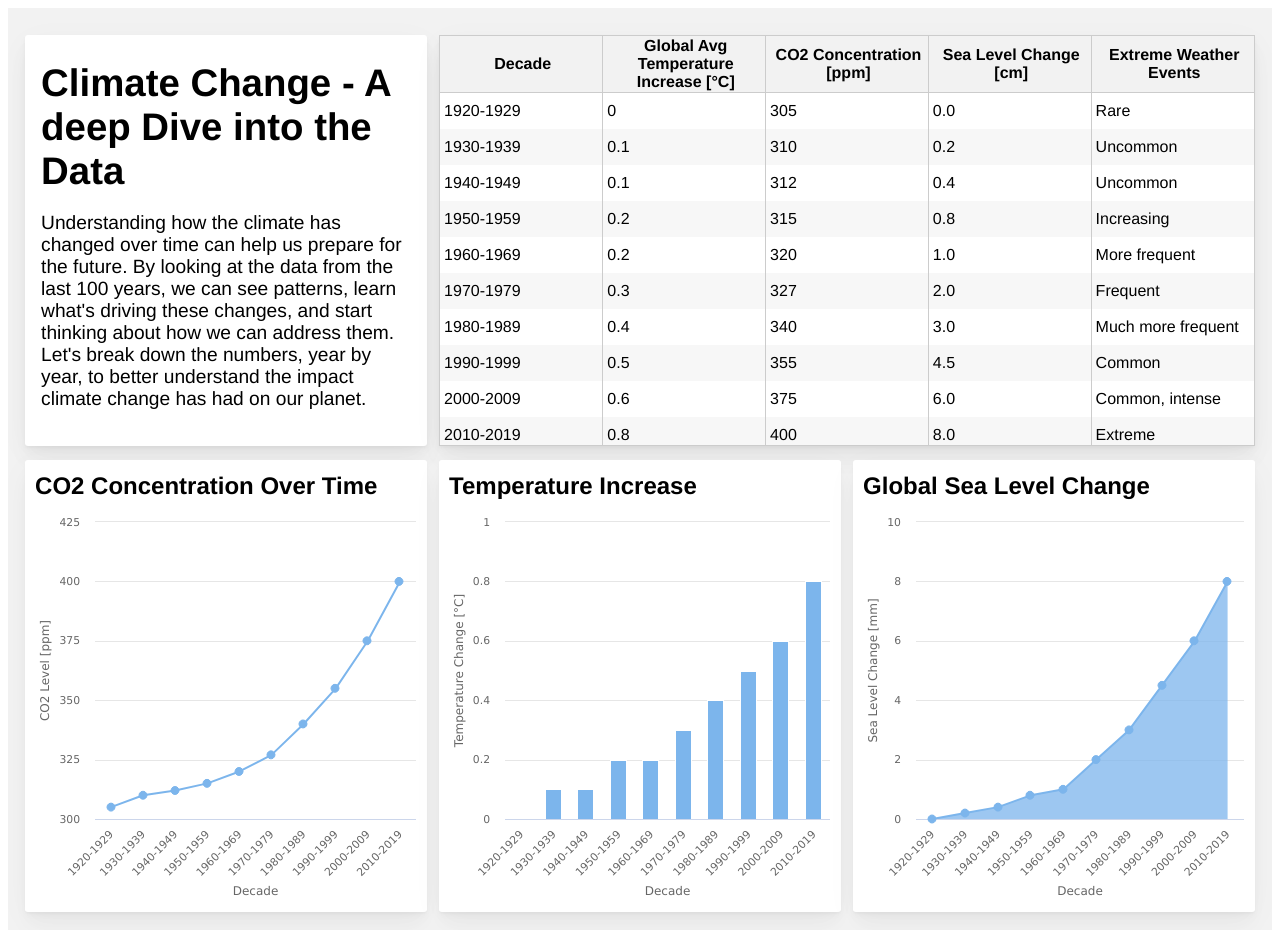
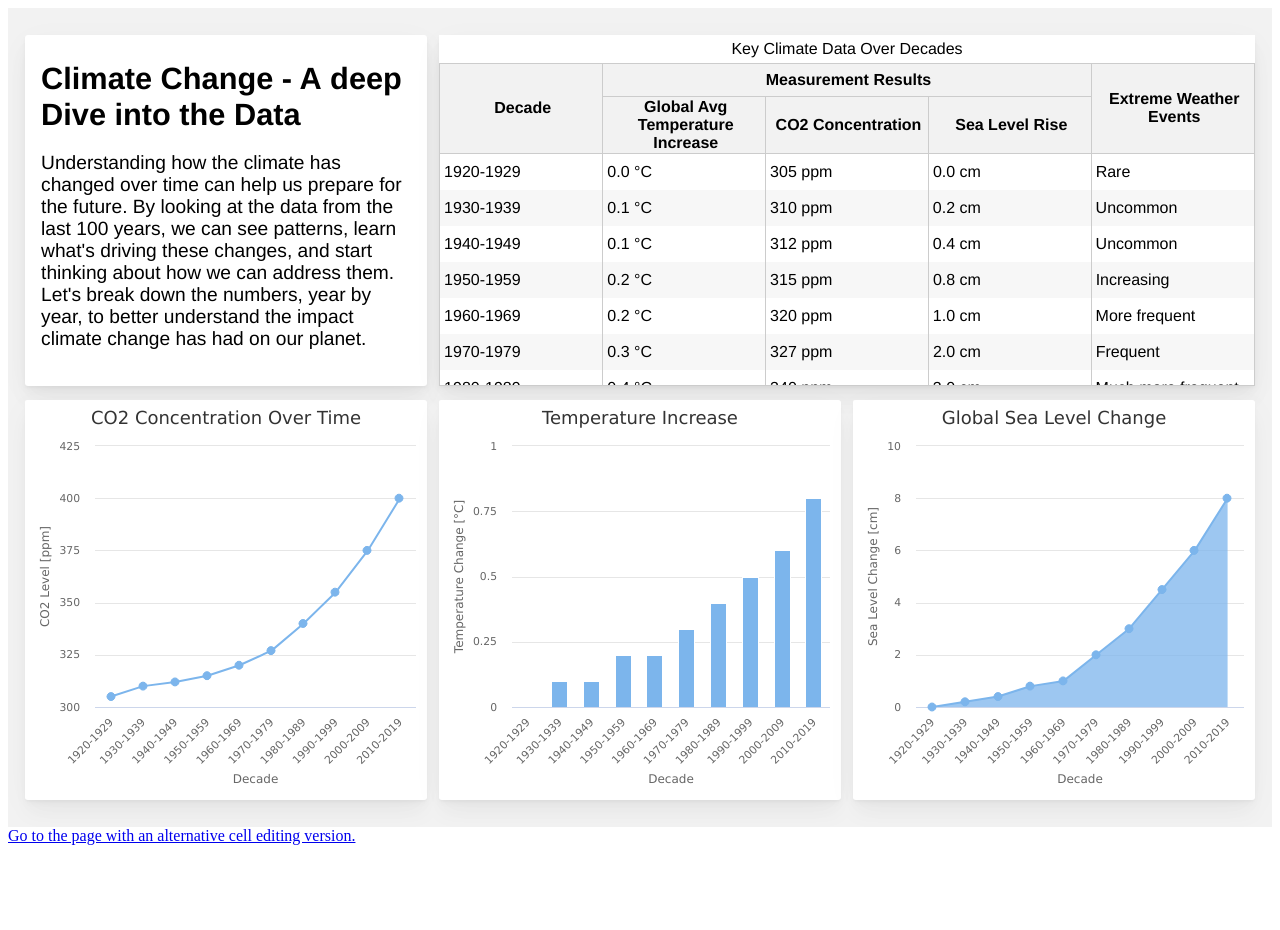
Before and after one commit to ddragula/datagrid-a11y-demo, a plain HTML site: page index.html in a window 1280 px wide. Shown: the top 930 px of the page. After the commit the page ends 853 px from the top, so only its background shows below. Drawn offline with nearby package versions, Linux system fonts and the light colour scheme.

Commit message:
Added missing elements.

```diff
--- a/main.js
+++ b/main.js
@@ -14,7 +14,7 @@ Highcharts.setOptions({
     title: {
         text: ''
     }
-})
+});
 
 Dashboards.board('container', {
     dataPool: {
@@ -56,7 +56,7 @@ Dashboards.board('container', {
         renderTo: 'cell-0-0',
         type: 'HTML',
         html: `<div class="content">
-            <h1>Climate Change - A deep Dive into the Data</h1>
+            <h1>Climate Change - A&nbsp;deep Dive into the Data</h1>
             <p>Understanding how the climate has changed over time can help us prepare for the future. By looking at
             the data from the last 100 years, we can see patterns, learn what's driving these changes, and start
             thinking about how we can address them. Let's break down the numbers, year by year, to better understand
@@ -88,6 +88,23 @@ Dashboards.board('container', {
                     editable: true
                 }
             },
+            caption: {
+                text: 'Key Climate Data Over Decades'
+            },
+            header: [{
+                columnId: 'Decade',
+            }, {
+                format: 'Measurement Results',
+                columns: [{
+                    columnId: 'Global Avg Temperature Increase',
+                }, {
+                    columnId: 'CO2 Concentration',
+                }, {
+                    columnId: 'Sea Level Rise',
+                }]
+            }, {
+                columnId: 'Extreme Weather Events',
+            }],
             columns: [{
                 id: 'Decade',
                 cells: {
@@ -95,21 +112,18 @@ Dashboards.board('container', {
                 }
             }, {
                 id: 'Global Avg Temperature Increase',
-                header: {
-                    format: '{id} [°C]'
+                cells: {
+                    format: '{value:0.1f} °C'
                 }
             }, {
                 id: 'CO2 Concentration',
-                header: {
-                    format: '{id} [ppm]'
+                cells: {
+                    format: '{value} ppm'
                 }
             }, {
                 id: 'Sea Level Rise',
-                header: {
-                    format: 'Sea Level Change [cm]'
-                },
                 cells: {
-                    format: '{value:0.1f}'
+                    format: '{value:0.1f} cm'
                 }
             }]
         }
@@ -126,14 +140,17 @@ Dashboards.board('container', {
         sync: {
             highlight: true
         },
-        title: {
-            text: 'CO2 Concentration Over Time'
-        },
         chartOptions: {
+            title: {
+                text: 'CO2 Concentration Over Time'
+            },
             yAxis: {
                 title: {
                     text: 'CO2 Level [ppm]'
                 }
+            },
+            tooltip: {
+                valueSuffix: ' ppm'
             }
         }
     }, {
@@ -149,17 +166,20 @@ Dashboards.board('container', {
         sync: {
             highlight: true
         },
-        title: {
-            text: 'Temperature Increase'
-        },
         chartOptions: {
             chart: {
                 type: 'column'
+            },
+            title: {
+                text: 'Temperature Increase'
             },
             yAxis: {
                 title: {
                     text: 'Temperature Change [°C]'
                 }
+            },
+            tooltip: {
+                valueSuffix: '°C'
             }
         }
     }, {
@@ -175,17 +195,20 @@ Dashboards.board('container', {
         sync: {
             highlight: true
         },
-        title: {
-            text: 'Global Sea Level Change'
-        },
         chartOptions: {
             chart: {
                 type: 'area'
             },
+            title: {
+                text: 'Global Sea Level Change'
+            },
             yAxis: {
                 title: {
-                    text: 'Sea Level Change [mm]'
+                    text: 'Sea Level Change [cm]'
                 }
+            },
+            tooltip: {
+                valueSuffix: ' cm'
             }
         }
     }]
--- a/styles.css
+++ b/styles.css
@@ -13,15 +13,32 @@
     flex-basis: 66.667%;
 }
 
+@media (max-width: 768px) {
+    #cell-0-0,
+    #cell-0-1,
+    #cell-1-0,
+    #cell-1-1,
+    #cell-1-2 {
+        flex-basis: 100%;
+    }
+}
+
 
 /* Content */
+
+.content {
+    max-height: 500px;
+}
 
 #cell-0-0 .content {
     padding: 16px;
     font-size: 1.2em;
+    overflow-y: auto;
+    overflow-x: hidden;
 }
 
 #cell-0-0 h1 {
     margin: 0 0 0 0;
     padding: 10px 0 0 0;
+    font-size: 1.6em;
 }
```
